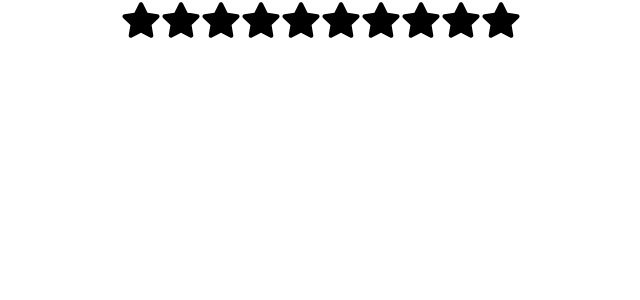
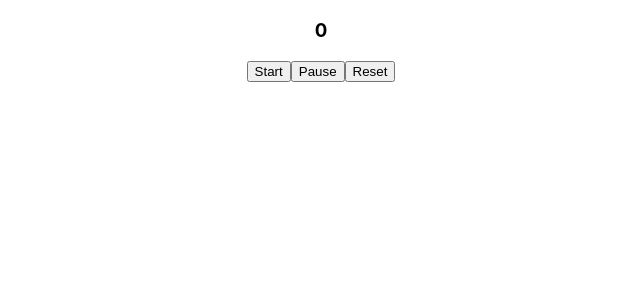
Before and after one commit to Shivani-Kangralkar/reactjs_interview_coding_part1, a React (Create React App) app: page / in a window 1280 px wide. Shown: the top 300 px of the page, without its empty margins (319-959 px from the left). Built offline with nearby package versions, Linux system fonts and the light colour scheme.

Commit message:
startPauseReset counter

```diff
--- a/src/App.js
+++ b/src/App.js
@@ -1,8 +1,9 @@
 
 
 import './App.css';
-import Star from './components/star-rating/Star';
+// import Star from './components/star-rating/Star';
 // import Accordian from './components/accordian/Accordian';
+import Timer from './components/countdowmTimer/Timer'
 
 
 
@@ -13,7 +14,10 @@ function App() {
       {/* <Accordian /> */}
 
       {/* Star Rating */}
-      <Star noOfStars ={10} />
+      {/* <Star noOfStars ={10} /> */}
+
+      {/* timer */}
+      <Timer />
     </div>
   );
 }
--- /dev/null
+++ b/src/components/countdowmTimer/Timer.jsx
@@ -0,0 +1,37 @@
+import React, { useState } from "react";
+
+const Timer = () => {
+  const [timer, setTimer] = useState(0);
+  const [timerInterval, setTimerInterval] = useState(null);
+
+  const startTimer = () => {
+    // console.log("start");
+
+    setTimerInterval( setInterval(()=>{
+      setTimer((prev) => prev + 1)
+    },1000))
+  };
+
+  const pauseTimer = () => {
+    // console.log("pause", timerInterval);
+    clearInterval(timerInterval)
+  };
+
+  const resetTimer = () => {
+    // console.log("reset", timerInterval);
+
+    setTimer(0)
+    clearInterval(timerInterval)
+  };
+
+  return (
+    <div>
+      <h3>{timer}</h3>
+      <button onClick={startTimer}>Start</button>
+      <button onClick={pauseTimer}>Pause</button>
+      <button onClick={resetTimer}>Reset</button>
+    </div>
+  );
+};
+
+export default Timer;
```
